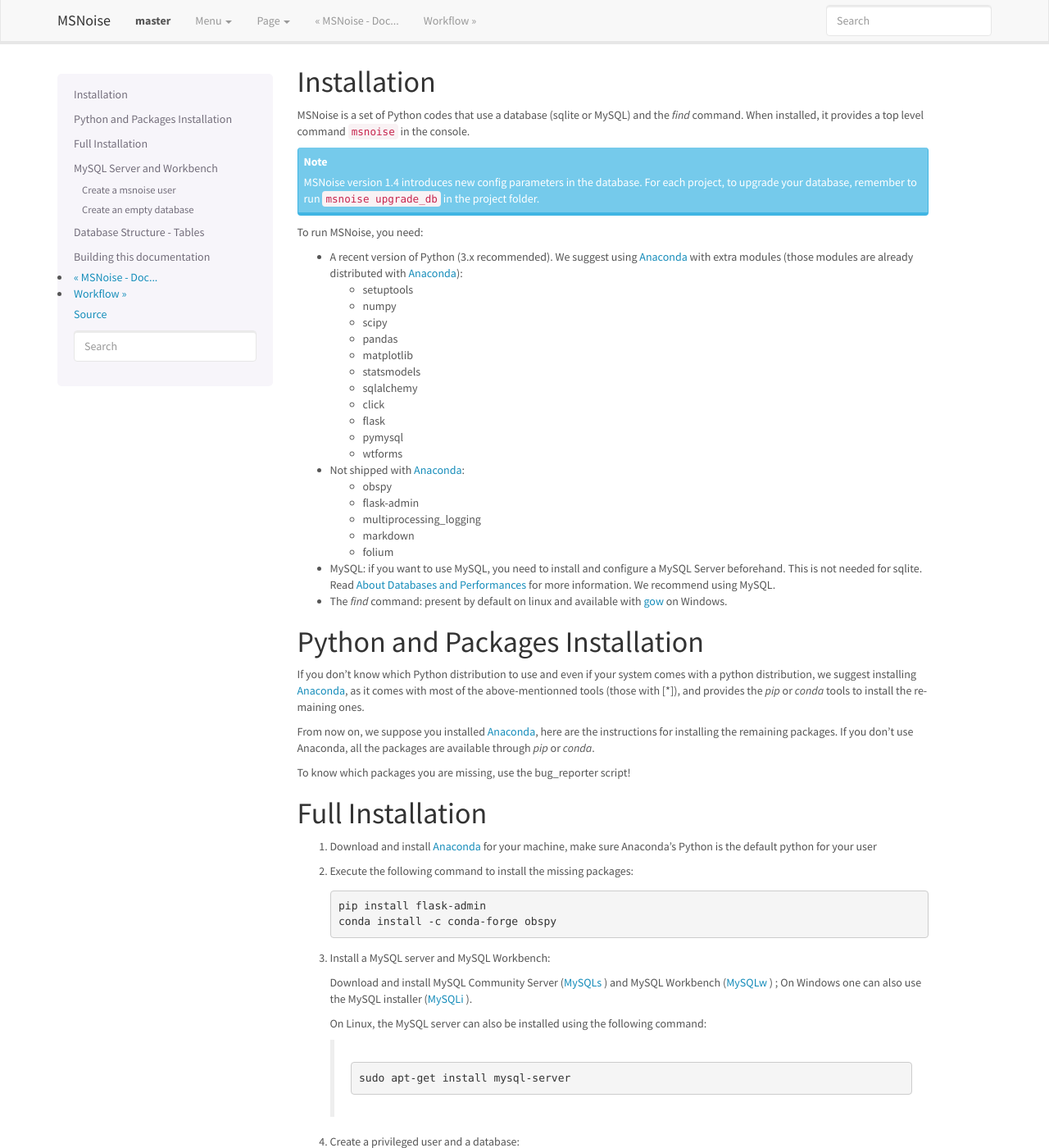
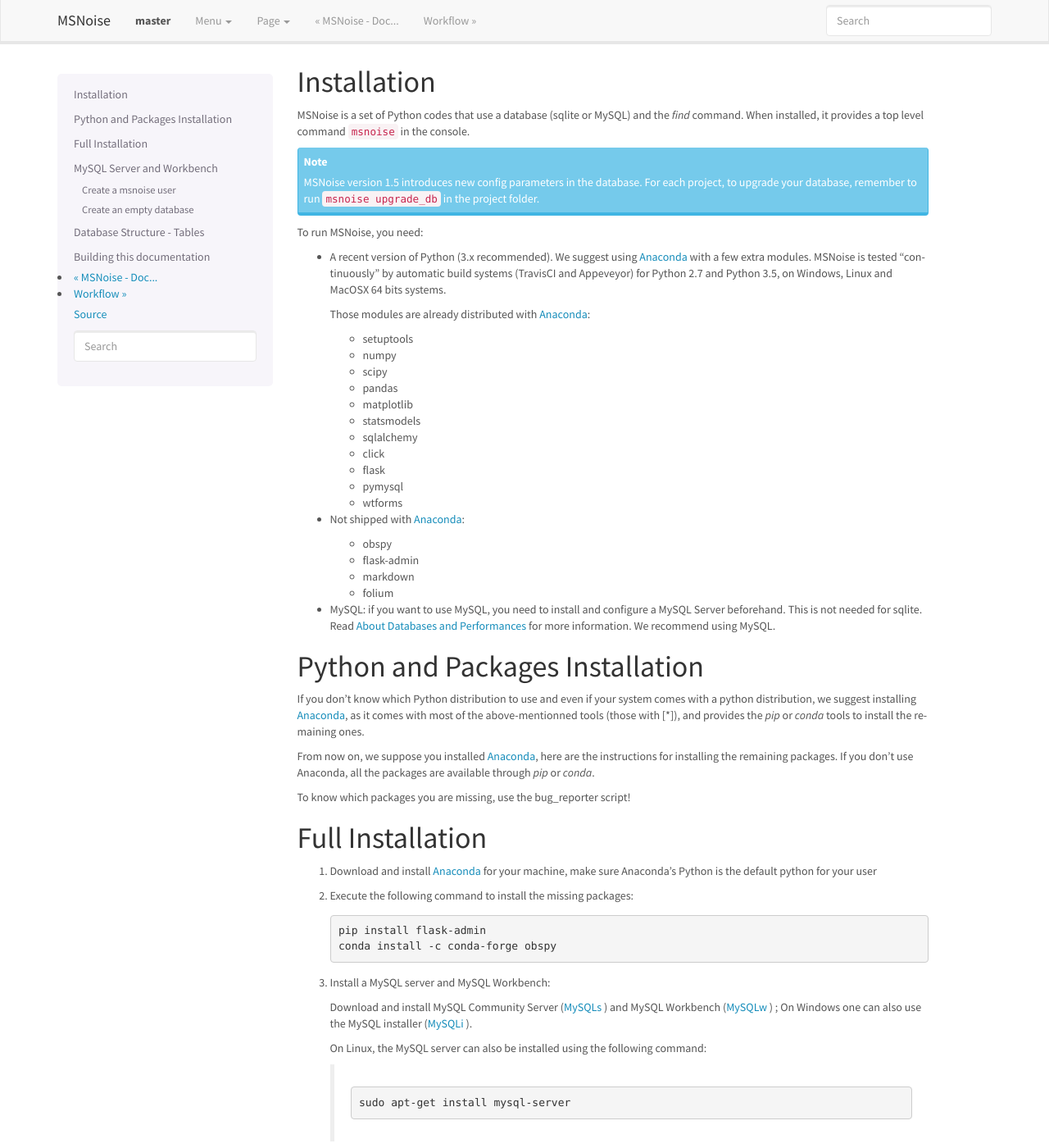
Before and after one commit to ROBelgium/MSNoise, a Sphinx documentation site: the page built from doc/installation.rst, in a window 1280 px wide and 1400 px high. Shown: the whole window at 82% size. Built offline with Sphinx 7.4.7, drawn with Linux system fonts in a browser that asks for light colours; comment, search, counter and statistics services are not loaded; some of the changed text lies outside the part shown.

Commit message:
bit of doc on install - removed statsmodels and multiprocessing_logging from travis and appveyor tests

```diff
--- a/doc/installation.rst
+++ b/doc/installation.rst
@@ -8,7 +8,7 @@
 the `find` command. When installed, it provides a top level command ``msnoise``
 in the console.
 
-.. note:: MSNoise version 1.4 introduces new config parameters in the database.
+.. note:: MSNoise version 1.5 introduces new config parameters in the database.
     For each project, to upgrade your database, remember to run
     ``msnoise upgrade_db`` in the project folder.
 
@@ -16,7 +16,11 @@
 To run MSNoise, you need:
 
 * A recent version of Python (3.x recommended). We suggest using Anaconda_
-  with extra modules (those modules are already distributed with Anaconda_):
+  with a few extra modules. MSNoise is tested "continuously" by automatic
+  build systems (TravisCI and Appeveyor) for Python 2.7 and Python 3.5, on
+  Windows, Linux and MacOSX 64 bits systems.
+
+  Those modules are already distributed with Anaconda_:
 
   * setuptools
   * numpy
@@ -34,7 +38,6 @@
 
   * obspy
   * flask-admin
-  * multiprocessing_logging
   * markdown
   * folium
 
@@ -43,9 +46,6 @@
   MySQL Server beforehand. This is not needed for sqlite.
   Read :ref:`aboutdbandperformances` for more information.
   We recommend using MySQL.
-
-* The `find` command: present by default on linux and available with gow_
-  on Windows.
 
 
 Python and Packages Installation
@@ -80,19 +80,16 @@
 
    On Linux, the MySQL server can also be installed using the following command:
 
-        .. code-block:: sh
+    .. code-block:: sh
 
-            sudo apt-get install mysql-server
+        sudo apt-get install mysql-server
 
 4. Create a privileged user and a database:
 
    * Start MySQL Workbench and connect to the local database
    * Click on "Privileges" and create a new user, with all privileges (Select all). Ideally, create user "msnoise" with password "msnoise".
 
-5. WINDOWS ONLY: Install gow_ and make sure its /bin directory is in the beginning of the System PATH (Control Panel -> Environment Variables -> Machine -> PATH).
-   After that, the find command should be available in cmd.exe. If this fails, you will have to provide the full path to find.exe in the configuration (``find_command``).
-
-6. Install the latest release version of MSNoise:
+5. Install the latest release version of MSNoise:
 
    .. code-block:: sh
 
--- a/setup.py
+++ b/setup.py
@@ -16,7 +16,6 @@
           'pymysql',
           'flask',
           'flask-admin',
-          'multiprocessing_logging',
           'markdown',
           'folium',
           'wtforms',
@@ -35,4 +34,4 @@
       keywords="noise monitoring seismic velocity change dvv dtt doublet"
                " stretching cross-correlation acoustics seismology",
       zip_safe=False,
-)
+      )
```
Also changed, not shown: other parts of doc/installation.rst (+2 -3 lines), appveyor.yml (+3 -13 lines), doc/releasenotes/msnoise-1.5.rst (+11 -1 lines), .travis.yml, 2 other files.
